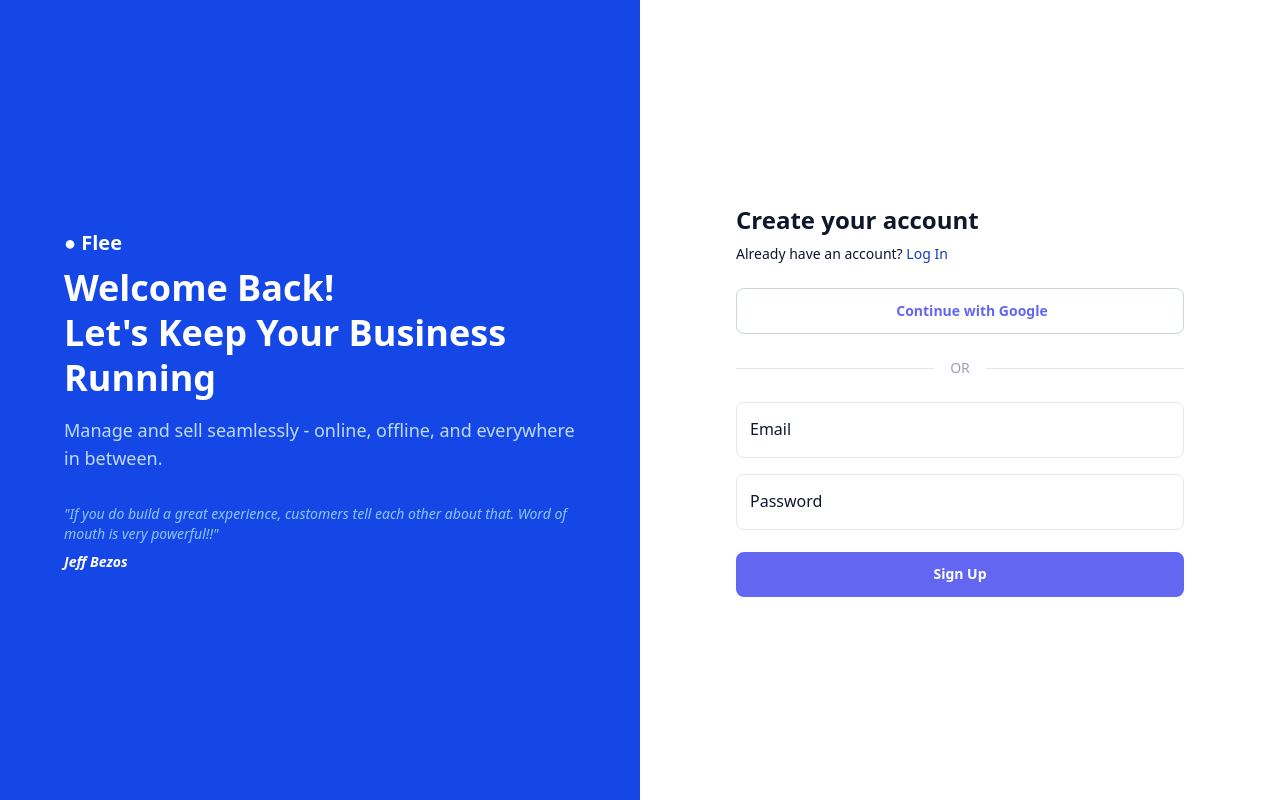
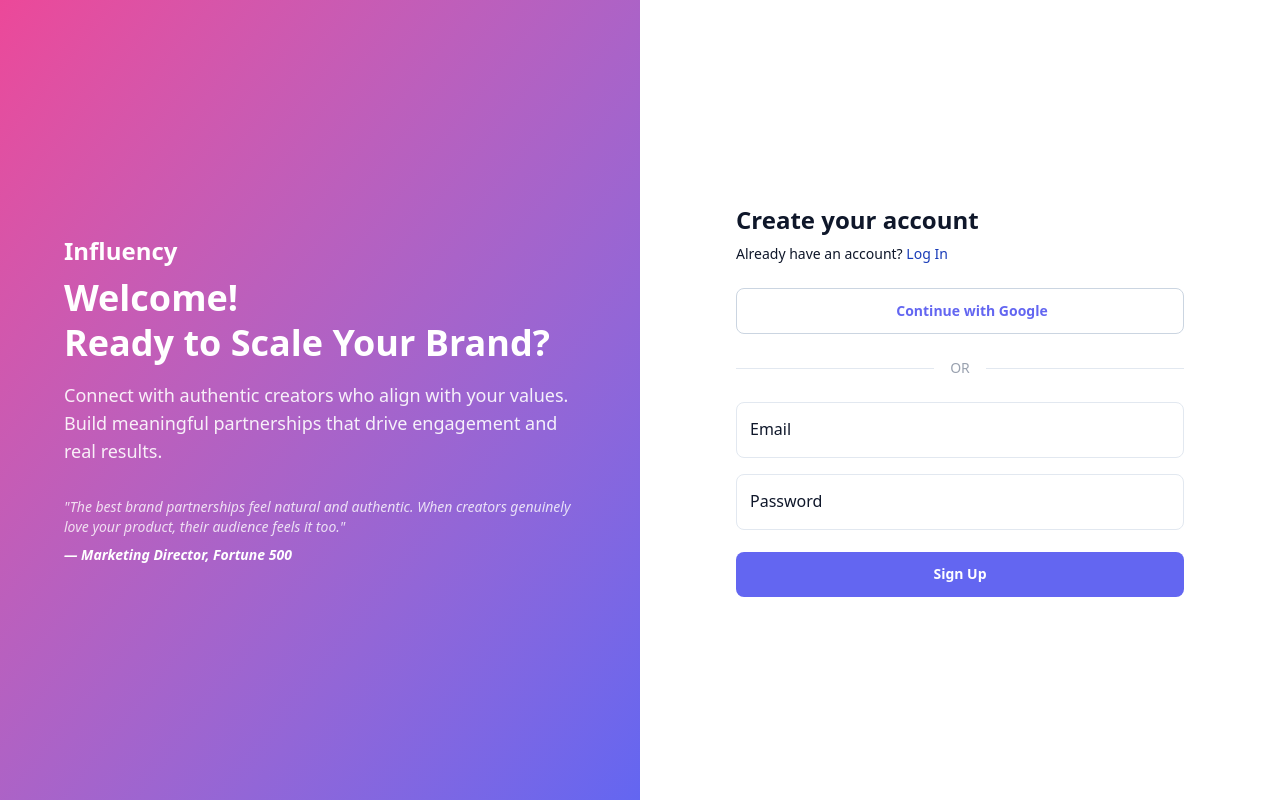
Before and after one commit to ANWESHA2202/influencer-marketer, a Next.js app: page /signup in a window 1280 px wide. Built offline with nearby package versions, Linux system fonts and the light colour scheme; no server answers; some icons are missing.

Commit message:
signup left side panel design change

```diff
--- a/app/signup/page.tsx
+++ b/app/signup/page.tsx
@@ -95,23 +95,27 @@ export default function SignupPage() {
   return (
     <div className="min-h-screen flex">
       {/* Left Panel */}
-      <div className="w-1/2 bg-blue-700 text-white flex flex-col justify-center px-16">
+      <div className="w-1/2 bg-gradient-to-br from-secondary to-primary text-white flex flex-col justify-center px-16 overflow-hidden">
         <div>
-          <div className="text-white text-xl font-semibold mb-2">● Flee</div>
+          <div className="text-white text-2xl font-bold mb-2 flex items-center">
+            Influency
+          </div>
           <h1 className="text-4xl font-bold mb-4 leading-tight">
-            Welcome Back!
+            Welcome!
             <br />
-            Let's Keep Your Business Running
+            Ready to Scale Your Brand?
           </h1>
-          <p className="mb-6 text-lg text-blue-200">
-            Manage and sell seamlessly - online, offline, and everywhere in
-            between.
+          <p className="mb-6 text-lg text-white/90">
+            Connect with authentic creators who align with your values. Build
+            meaningful partnerships that drive engagement and real results.
           </p>
-          <blockquote className="italic text-sm text-blue-300 mt-8">
-            "If you do build a great experience, customers tell each other about
-            that. Word of mouth is very powerful!!"
+          <blockquote className="italic text-sm text-white/80 mt-8">
+            "The best brand partnerships feel natural and authentic. When
+            creators genuinely love your product, their audience feels it too."
             <br />
-            <span className="block mt-2 font-bold text-white">Jeff Bezos</span>
+            <span className="block mt-2 font-bold text-white">
+              — Marketing Director, Fortune 500
+            </span>
           </blockquote>
         </div>
       </div>
```
